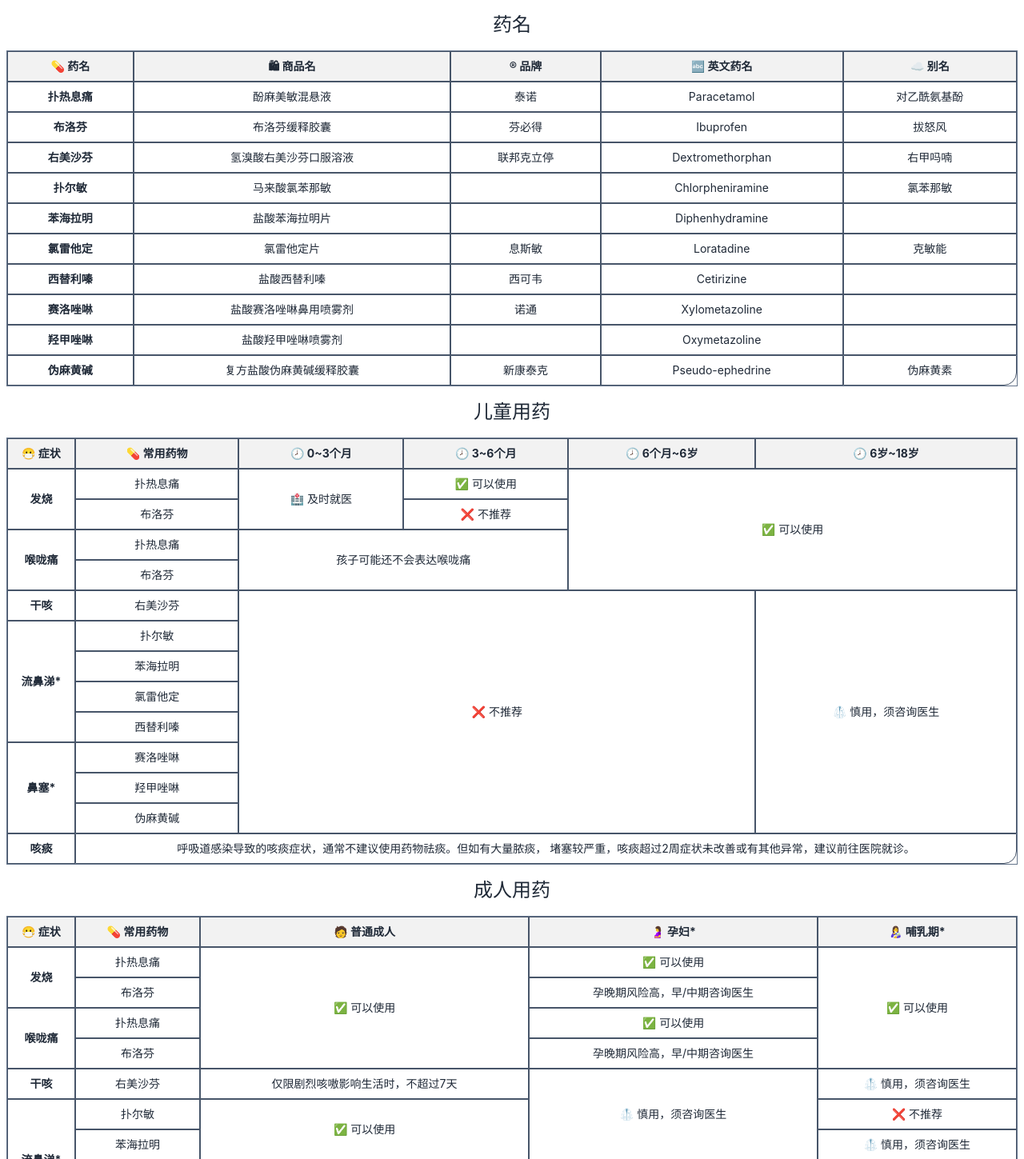
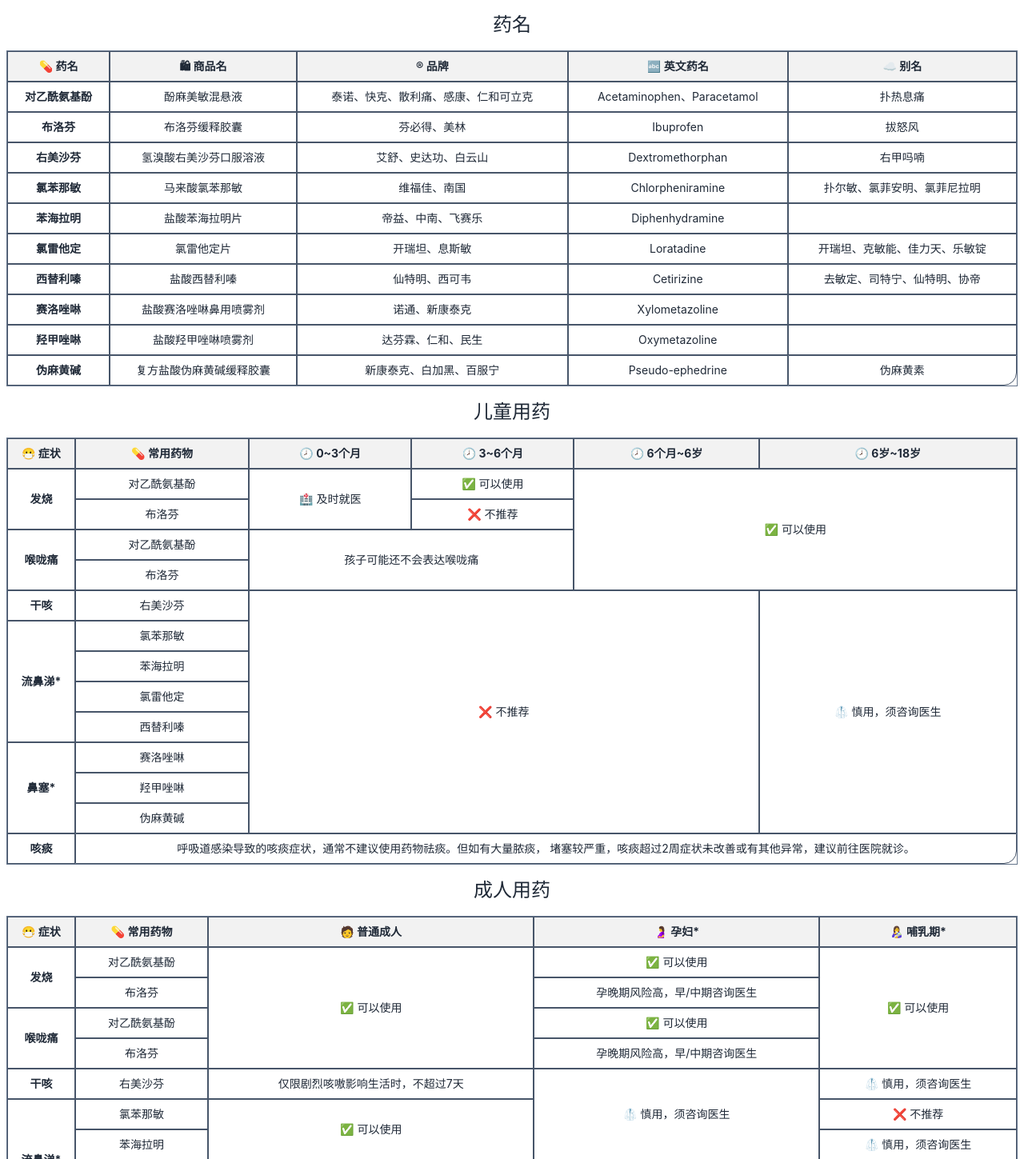
Before and after one commit to zcyc/medication-guide, a React (Vite) app: page / in a window 1280 px wide. Shown: the part 681-2130 px from the top of the page at 80% size. Built offline with nearby package versions, Linux system fonts and the light colour scheme.

Commit message:
补全品牌

```diff
--- a/src/App.jsx
+++ b/src/App.jsx
@@ -154,72 +154,72 @@ function App() {
                     </thead>
                     <tbody>
                     <tr>
-                        <th className="border border-slate-600 text-center">扑热息痛</th>
+                        <th className="border border-slate-600 text-center">对乙酰氨基酚</th>
                         <td className="border border-slate-600 text-center">酚麻美敏混悬液</td>
-                        <td className="border border-slate-600 text-center">泰诺</td>
-                        <td className="border border-slate-600 text-center">Paracetamol</td>
-                        <td className="border border-slate-600 text-center">对乙酰氨基酚</td>
+                        <td className="border border-slate-600 text-center">泰诺、快克、散利痛、感康、仁和可立克</td>
+                        <td className="border border-slate-600 text-center">Acetaminophen、Paracetamol</td>
+                        <td className="border border-slate-600 text-center">扑热息痛</td>
                     </tr>
                     <tr>
                         <th className="border border-slate-600 text-center">布洛芬</th>
                         <td className="border border-slate-600 text-center">布洛芬缓释胶囊</td>
-                        <td className="border border-slate-600 text-center">芬必得</td>
+                        <td className="border border-slate-600 text-center">芬必得、美林</td>
                         <td className="border border-slate-600 text-center">Ibuprofen</td>
                         <td className="border border-slate-600 text-center">拔怒风</td>
                     </tr>
                     <tr>
                         <th className="border border-slate-600 text-center">右美沙芬</th>
                         <td className="border border-slate-600 text-center">氢溴酸右美沙芬口服溶液</td>
-                        <td className="border border-slate-600 text-center">联邦克立停</td>
+                        <td className="border border-slate-600 text-center">艾舒、史达功、白云山</td>
                         <td className="border border-slate-600 text-center">Dextromethorphan</td>
                         <td className="border border-slate-600 text-center">右甲吗喃</td>
                     </tr>
                     <tr>
-                        <th className="border border-slate-600 text-center">扑尔敏</th>
+                        <th className="border border-slate-600 text-center">氯苯那敏</th>
                         <td className="border border-slate-600 text-center">马来酸氯苯那敏</td>
-                        <td className="border border-slate-600 text-center"></td>
+                        <td className="border border-slate-600 text-center">维福佳、南国</td>
                         <td className="border border-slate-600 text-center">Chlorpheniramine</td>
-                        <td className="border border-slate-600 text-center">氯苯那敏</td>
+                        <td className="border border-slate-600 text-center">扑尔敏、氯菲安明、氯菲尼拉明</td>
                     </tr>
                     <tr>
                         <th className="border border-slate-600 text-center">苯海拉明</th>
                         <td className="border border-slate-600 text-center">盐酸苯海拉明片</td>
-                        <td className="border border-slate-600 text-center"></td>
+                        <td className="border border-slate-600 text-center">帝益、中南、飞赛乐</td>
                         <td className="border border-slate-600 text-center">Diphenhydramine</td>
                         <td className="border border-slate-600 text-center"></td>
                     </tr>
                     <tr>
                         <th className="border border-slate-600 text-center">氯雷他定</th>
                         <td className="border border-slate-600 text-center">氯雷他定片</td>
-                        <td className="border border-slate-600 text-center">息斯敏</td>
+                        <td className="border border-slate-600 text-center">开瑞坦、息斯敏</td>
                         <td className="border border-slate-600 text-center">Loratadine</td>
-                        <td className="border border-slate-600 text-center">克敏能</td>
+                        <td className="border border-slate-600 text-center">开瑞坦、克敏能、佳力天、乐敏锭</td>
                     </tr>
                     <tr>
                         <th className="border border-slate-600 text-center">西替利嗪</th>
                         <td className="border border-slate-600 text-center">盐酸西替利嗪</td>
-                        <td className="border border-slate-600 text-center">西可韦</td>
+                        <td className="border border-slate-600 text-center">仙特明、西可韦</td>
                         <td className="border border-slate-600 text-center">Cetirizine</td>
-                        <td className="border border-slate-600 text-center"></td>
+                        <td className="border border-slate-600 text-center">去敏定、司特宁、仙特明、协帝</td>
                     </tr>
                     <tr>
                         <th className="border border-slate-600 text-center">赛洛唑啉</th>
                         <td className="border border-slate-600 text-center">盐酸赛洛唑啉鼻用喷雾剂</td>
-                        <td className="border border-slate-600 text-center">诺通</td>
+                        <td className="border border-slate-600 text-center">诺通、新康泰克</td>
                         <td className="border border-slate-600 text-center">Xylometazoline</td>
                         <td className="border border-slate-600 text-center"></td>
                     </tr>
                     <tr>
                         <th className="border border-slate-600 text-center">羟甲唑啉</th>
                         <td className="border border-slate-600 text-center">盐酸羟甲唑啉喷雾剂</td>
-                        <td className="border border-slate-600 text-center"></td>
+                        <td className="border border-slate-600 text-center">达芬霖、仁和、民生</td>
                         <td className="border border-slate-600 text-center">Oxymetazoline</td>
                         <td className="border border-slate-600 text-center"></td>
                     </tr>
                     <tr>
                         <th className="border border-slate-600 text-center">伪麻黄碱</th>
                         <td className="border border-slate-600 text-center">复方盐酸伪麻黄碱缓释胶囊</td>
-                        <td className="border border-slate-600 text-center">新康泰克</td>
+                        <td className="border border-slate-600 text-center">新康泰克、白加黑、百服宁</td>
                         <td className="border border-slate-600 text-center">Pseudo-ephedrine</td>
                         <td className="border border-slate-600 text-center">伪麻黄素</td>
                     </tr>
@@ -242,7 +242,7 @@ function App() {
                     <tbody>
                     <tr>
                         <th className="border border-slate-600 text-center" rowSpan={2}>发烧</th>
-                        <td className="border border-slate-600 text-center">扑热息痛</td>
+                        <td className="border border-slate-600 text-center">对乙酰氨基酚</td>
                         <td className="border border-slate-600 text-center" rowSpan={2}>🏥 及时就医</td>
                         <td className="border border-slate-600 text-center">✅ 可以使用</td>
                         <td className="border border-slate-600 text-center" rowSpan={4} colSpan={2}>✅ 可以使用</td>
@@ -258,7 +258,7 @@ function App() {
                     </tr>
                     <tr>
                         <th className="border border-slate-600 text-center" rowSpan={2}>喉咙痛</th>
-                        <td className="border border-slate-600 text-center">扑热息痛</td>
+                        <td className="border border-slate-600 text-center">对乙酰氨基酚</td>
                         <td className="border border-slate-600 text-center" rowSpan={2}
                             colSpan={2}>孩子可能还不会表达喉咙痛
                         </td>
@@ -284,7 +284,7 @@ function App() {
                     </tr>
                     <tr>
                         <th className="border border-slate-600 text-center" rowSpan={4}>流鼻涕*</th>
-                        <td className="border border-slate-600 text-center">扑尔敏</td>
+                        <td className="border border-slate-600 text-center">氯苯那敏</td>
                         {/*<td className="border border-slate-600 text-center">❌ 不推荐</td>*/}
                         {/*<td className="border border-slate-600 text-center">❌ 不推荐</td>*/}
                         {/*<td className="border border-slate-600 text-center">❌ 不推荐</td>*/}
@@ -363,7 +363,7 @@ function App() {
                     <tbody>
                     <tr>
                         <th className="border border-slate-600 text-center" rowSpan={2}>发烧</th>
-                        <td className="border border-slate-600 text-center">扑热息痛</td>
+                        <td className="border border-slate-600 text-center">对乙酰氨基酚</td>
                         <td className="border border-slate-600 text-center" rowSpan={4}>✅ 可以使用</td>
                         <td className="border border-slate-600 text-center">✅ 可以使用</td>
                         <td className="border border-slate-600 text-center" rowSpan={4}>✅ 可以使用</td>
@@ -377,7 +377,7 @@ function App() {
                     </tr>
                     <tr>
                         <th className="border border-slate-600 text-center" rowSpan={2}>喉咙痛</th>
-                        <td className="border border-slate-600 text-center">扑热息痛</td>
+                        <td className="border border-slate-600 text-center">对乙酰氨基酚</td>
                         {/*<td className="border border-slate-600 text-center">✅ 可以使用</td>*/}
                         <td className="border border-slate-600 text-center">✅ 可以使用</td>
                         {/*<td className="border border-slate-600 text-center">✅ 可以使用</td>*/}
@@ -398,7 +398,7 @@ function App() {
                     </tr>
                     <tr>
                         <th className="border border-slate-600 text-center" rowSpan={4}>流鼻涕*</th>
-                        <td className="border border-slate-600 text-center">扑尔敏</td>
+                        <td className="border border-slate-600 text-center">氯苯那敏</td>
                         <td className="border border-slate-600 text-center" rowSpan={2}>✅ 可以使用</td>
                         {/*<td className="border border-slate-600 text-center">🥼 慎用，须咨询医生</td>*/}
                         <td className="border border-slate-600 text-center">❌ 不推荐</td>
@@ -470,7 +470,7 @@ function App() {
                     <tbody>
                     <tr>
                         <th className="border border-slate-600 text-center" rowSpan={2}>发烧</th>
-                        <td className="border border-slate-600 text-center">扑热息痛</td>
+                        <td className="border border-slate-600 text-center">对乙酰氨基酚</td>
                         <td className="border border-slate-600 text-center">✅ 可以使用</td>
                         <td className="border border-slate-600 text-center" rowSpan={4}>✅ 可以使用</td>
                         <td className="border border-slate-600 text-center" rowSpan={12}>🥼 慎用，须咨询医生</td>
@@ -484,7 +484,7 @@ function App() {
                     </tr>
                     <tr>
                         <th className="border border-slate-600 text-center" rowSpan={2}>喉咙痛</th>
-                        <td className="border border-slate-600 text-center">扑热息痛</td>
+                        <td className="border border-slate-600 text-center">对乙酰氨基酚</td>
                         <td className="border border-slate-600 text-center">✅ 可以使用</td>
                         {/*<td className="border border-slate-600 text-center">✅ 可以使用</td>*/}
                         {/*<td className="border border-slate-600 text-center">🥼 慎用，须咨询医生</td>*/}
@@ -506,7 +506,7 @@ function App() {
                     </tr>
                     <tr>
                         <th className="border border-slate-600 text-center" rowSpan={4}>流鼻涕*</th>
-                        <td className="border border-slate-600 text-center">扑尔敏</td>
+                        <td className="border border-slate-600 text-center">氯苯那敏</td>
                         <td className="border border-slate-600 text-center" rowSpan={2}>🥼 慎用，须咨询医生</td>
                         <td className="border border-slate-600 text-center" rowSpan={4}>✅ 可以使用</td>
                         {/*<td className="border border-slate-600 text-center">🥼 慎用，须咨询医生</td>*/}
```
